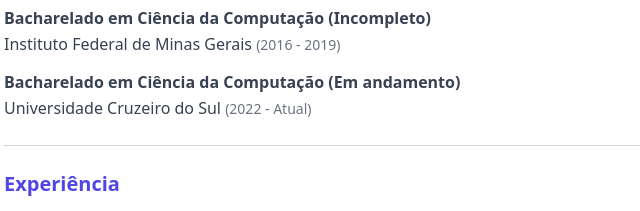
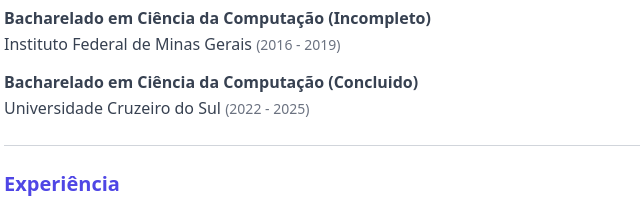
Before and after one commit to willoliveirac/cv, a plain HTML site: page index.html in a window 1280 px wide. Shown: the part 304-515 px from the top of the page, 212-852 px from the left. Drawn offline with nearby package versions, Linux system fonts and the light colour scheme.

Commit message:
Update index.html

```diff
--- a/index.html
+++ b/index.html
@@ -36,8 +36,8 @@
             <p>Instituto Federal de Minas Gerais <span class="text-sm text-gray-500">(2016 - 2019)</span></p>
           </li>
           <li>
-            <p class="font-bold">Bacharelado em Ciência da Computação (Em andamento)</p>
-            <p>Universidade Cruzeiro do Sul <span class="text-sm text-gray-500">(2022 - Atual)</span></p>
+            <p class="font-bold">Bacharelado em Ciência da Computação (Concluido)</p>
+            <p>Universidade Cruzeiro do Sul <span class="text-sm text-gray-500">(2022 - 2025)</span></p>
           </li>
         </ul>
       </section>
```
